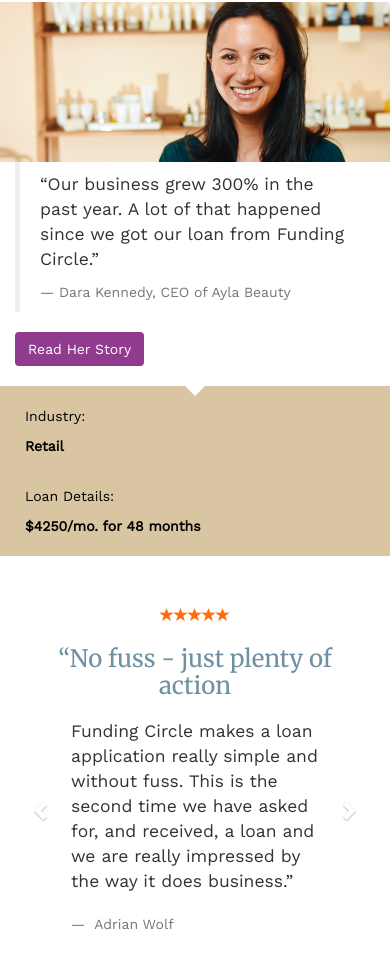
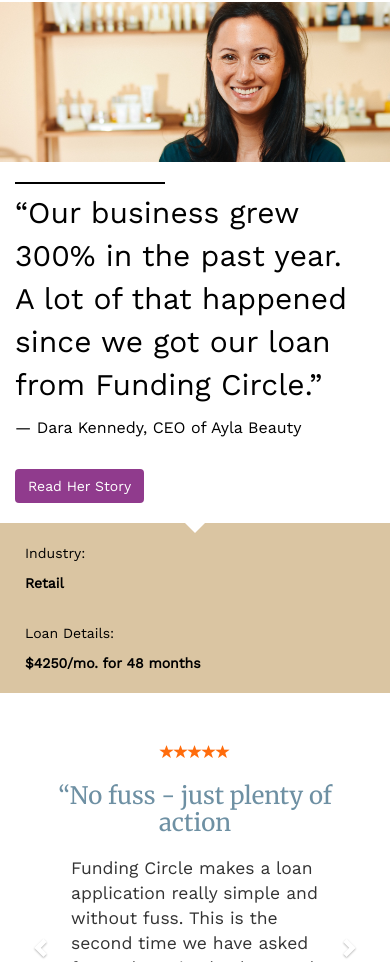
Before and after one commit to Brettsenna/funding-circle, a plain HTML site: page index.html in a window 390 px wide. Shown: the part 3215-4177 px from the top of the page. Drawn offline with nearby package versions, Linux system fonts and the light colour scheme.

Commit message:
block quote style fix for tablet

```diff
--- a/css/styles.css
+++ b/css/styles.css
@@ -350,7 +350,7 @@ ul li .country-select_flag{
   padding-top: 50px;
   padding-bottom: 50px;
 }
-.jumbotron.testimonial blockquote {
+/*.jumbotron.testimonial blockquote {
     color: #000;
     border-left: 0px;
     padding-left: 0px;
@@ -372,7 +372,32 @@ ul li .country-select_flag{
     top: 0;
     width: 150px;
     margin-bottom: 5px;
+}*/
+blockquote.fc-quote {
+    color: #000;
+    border-left: 0px;
+    padding-left: 0px;
+    margin-top: 20px;
 }
+blockquote.fc-quote p {
+    font-size: 30px;
+}
+blockquote.fc-quote footer {
+    color: #000;
+    font-size: 16px;
+}
+blockquote.fc-quote:before {
+    background: black none repeat scroll 0 0;
+    content: "";
+    display: block;
+    height: 2px;
+    left: 15px;
+    position: absolute;
+    top: 20px;
+    width: 150px;
+    margin-bottom: 5px;
+}
+
 .testimonial-descr {
     background-color: #DAC5A2;
     color: #000000;
--- a/index.html
+++ b/index.html
@@ -374,7 +374,7 @@
       <div class="container">
         <div class="row">
         <div class="col-lg-6 col-sm-8 col-xs-12">
-            <blockquote>
+            <blockquote class="fc-quote">
                 <p>“Our business grew 300% in the past year. A lot of that happened since we got our loan from Funding Circle.”</p>
                 <footer>Dara Kennedy, CEO of Ayla Beauty</footer>
             </blockquote>
@@ -397,7 +397,7 @@
       <div class="container-fluid hidden-lg hidden-md hidden-sm">
             <div class="row">
             <div class="col-xs-12">
-            <blockquote>
+            <blockquote class="fc-quote">
                 <p>“Our business grew 300% in the past year. A lot of that happened since we got our loan from Funding Circle.”</p>
                 <footer>Dara Kennedy, CEO of Ayla Beauty</footer>
             </blockquote>
```
